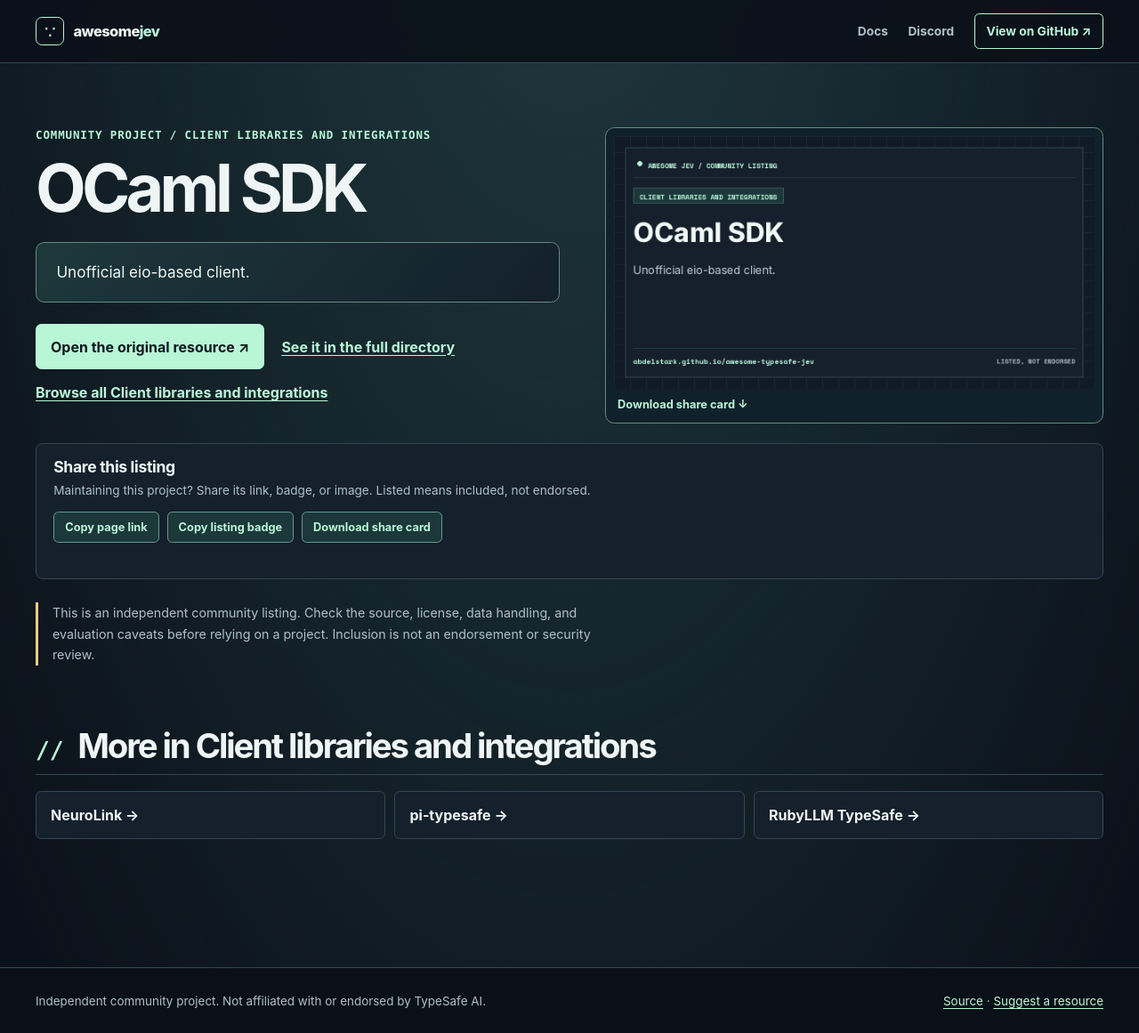
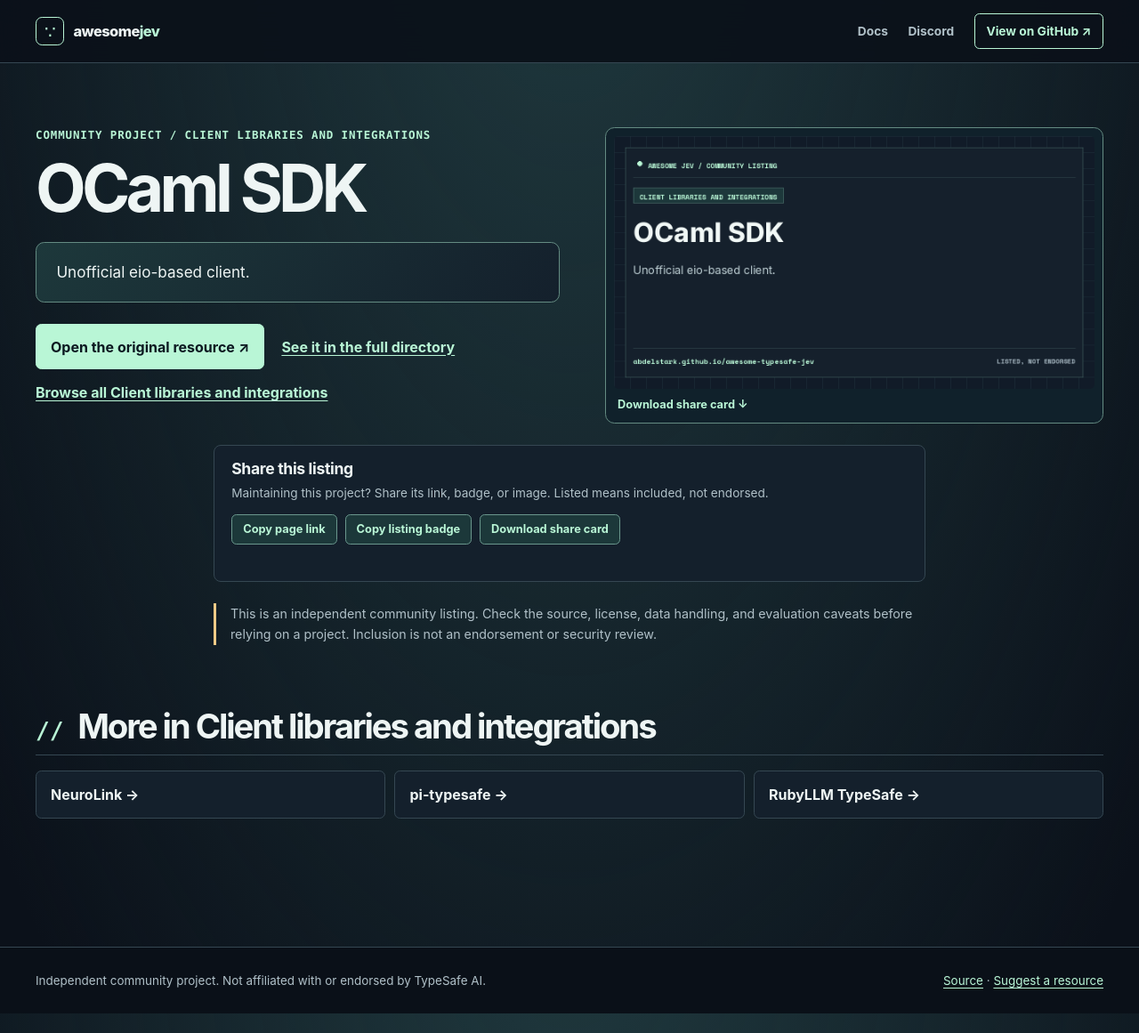
Before and after one commit to AbdelStark/awesome-typesafe, a Jekyll site: the page built from projects/gh-jonesmelton-verdict.html, in a window 1280 px wide and 1161 px high. Shown: the whole window at 89% size. Built offline with Jekyll 4.4.1, drawn with Linux system fonts in a browser that asks for light colours.

Commit message:
Balance share panel below project cards

```diff
--- a/assets/style.css
+++ b/assets/style.css
@@ -195,7 +195,7 @@
 .resource-page__visual img { display: block; width: 100%; height: auto; border-radius: .3rem; }
 .resource-page__visual span { display: block; padding: .45rem .25rem .1rem; }
 .resource-page__visual span span { display: inline; padding: 0; }
-.resource-share { margin: 1.35rem 0 1.6rem; padding: 1rem 1.2rem .75rem; border: 1px solid var(--line); border-radius: .5rem; background: var(--panel); }
+.resource-share { max-width: 800px; margin: 1.5rem auto; padding: 1rem 1.2rem .75rem; border: 1px solid var(--line); border-radius: .5rem; background: var(--panel); }
 .resource-share h2 { margin: 0 0 .3rem !important; padding: 0 !important; border: 0 !important; font-size: 1.1rem !important; letter-spacing: -.02em !important; }
 .resource-share h2::before { content: none; }
 .resource-share p { margin: 0 0 .8rem; color: var(--muted); font-size: .85rem; }
@@ -203,7 +203,7 @@
 .resource-share__buttons button, .resource-share__buttons a { display: inline-block; padding: .45rem .75rem; border: 1px solid #6a978d; border-radius: .35rem; background: #1c383a; color: var(--mint); font-family: inherit; font-size: .8rem; font-weight: 700; line-height: 1.4; text-decoration: none; cursor: pointer; }
 .resource-share__buttons button:hover, .resource-share__buttons a:hover { border-color: var(--mint); background: #25504a; }
 .resource-share__status { display: block; min-height: 1.35rem; margin-top: .45rem; color: var(--mint); font-size: .78rem; }
-.resource-page__note { max-width: 70ch; padding-left: 1rem; border-left: 3px solid var(--gold); color: var(--muted); font-size: .89rem; }
+.markdown-body .resource-page__note { max-width: 800px; margin: 1.5rem auto; padding-left: 1rem; border-left: 3px solid var(--gold); color: var(--muted); font-size: .89rem; }
 .resource-page__related { display: grid; grid-template-columns: repeat(3, minmax(0, 1fr)); gap: .65rem; padding: 0 !important; list-style: none; }
 .resource-page__related li { min-width: 0; margin: 0; padding: .8rem 1rem; border: 1px solid var(--line); border-radius: .4rem; background: var(--panel); overflow-wrap: anywhere; }
 .resource-page__related a { color: var(--text); font-weight: 700; text-decoration: none; }
```
